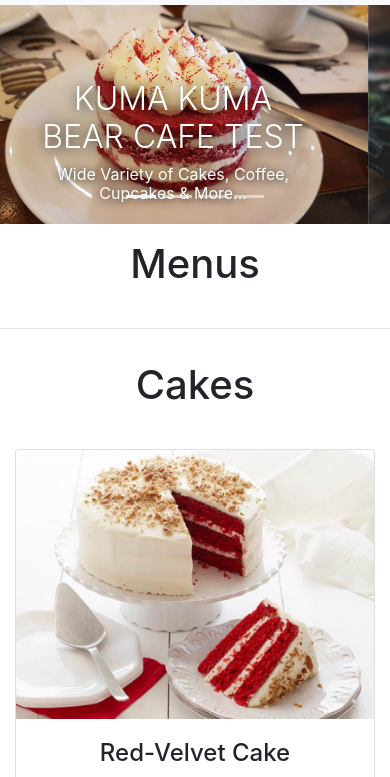
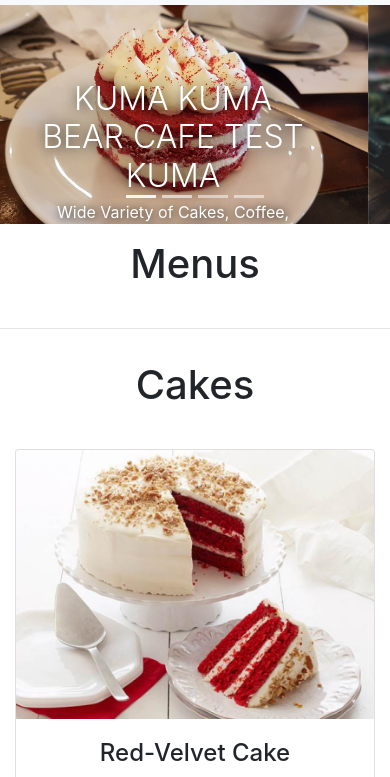
Before and after one commit to VCG30/CAFE, a plain HTML site: page index.html in a window 390 px wide. Shown: the part 51-828 px from the top of the page. Drawn offline with Linux system fonts and the light colour scheme; no server answers.

Commit message:
Test Commit from Phone

```diff
--- a/index.html
+++ b/index.html
@@ -71,7 +71,7 @@
         <div class="carousel-item active">
             <img src="images/cake1.jpg">
             <div class="carousel-caption">
-                <h1 class="display-1">KUMA KUMA BEAR CAFE TEST</h1>
+                <h1 class="display-1">KUMA KUMA BEAR CAFE Test kuma</h1>
                 <h3>Wide Variety of Cakes, Coffee, Cupcakes & More...</h3>
             </div>
         </div>
```
